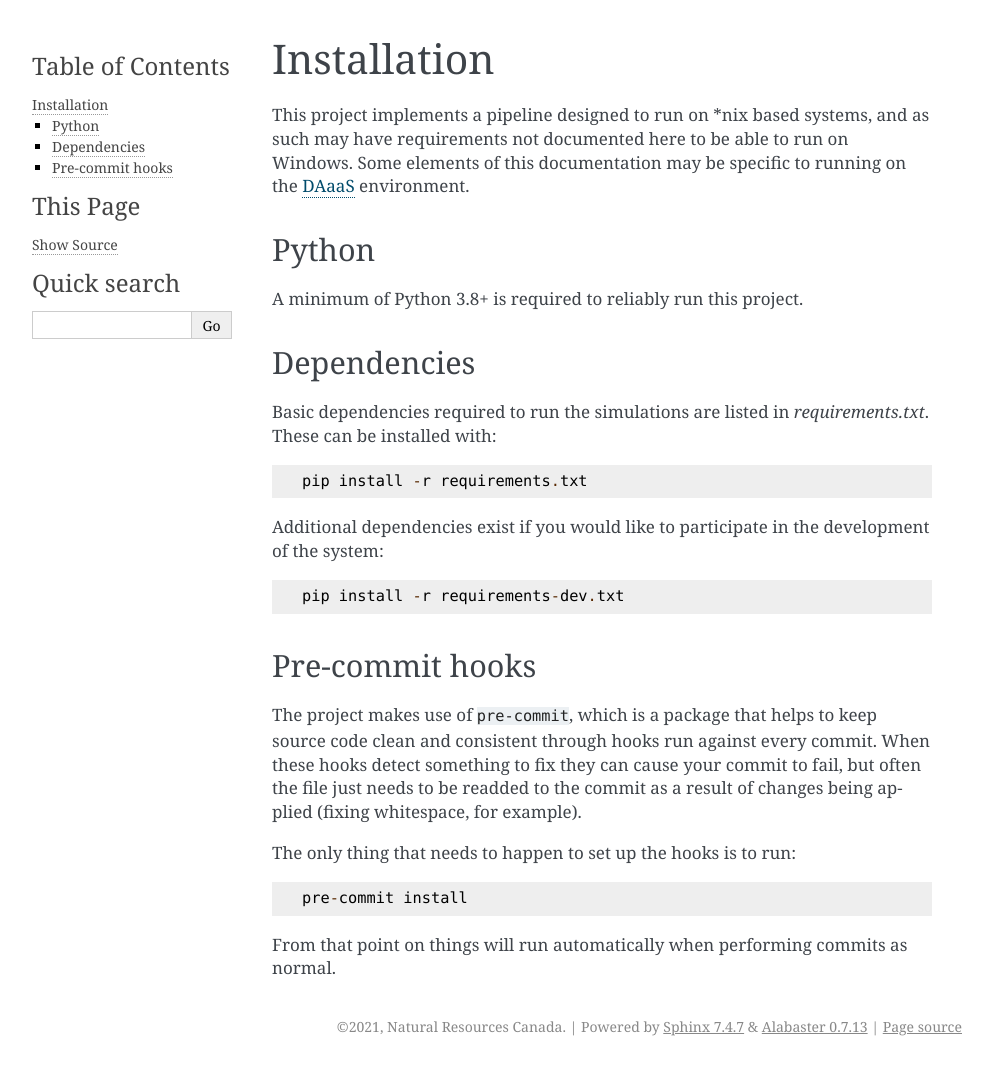
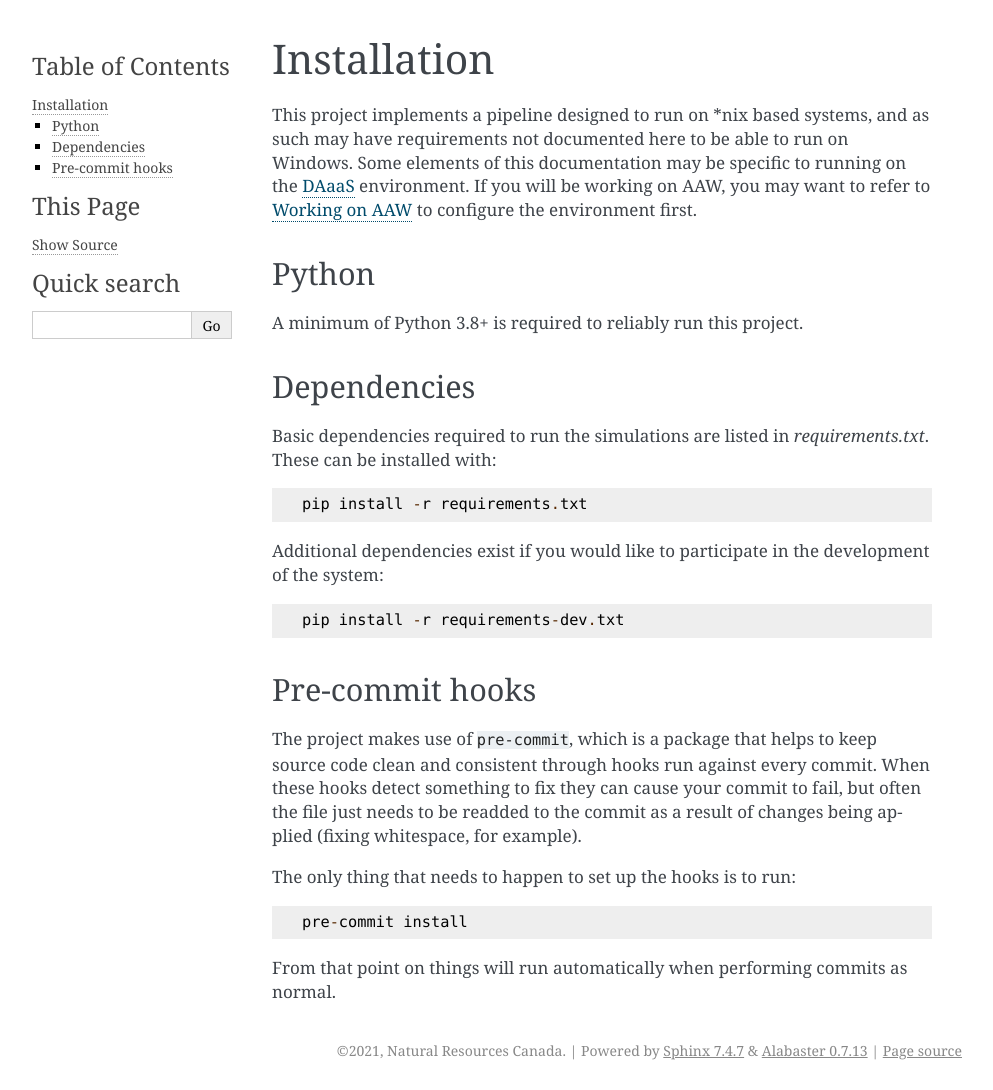
Before and after one commit to canmet-energy/btap_ml, a Sphinx documentation site: the page built from docs/installation.rst, in a window 1280 px wide. Shown: the whole page, without its empty margins (148-1141 px from the left). Built offline with Sphinx 7.4.7, drawn with Linux system fonts in a browser that asks for light colours; before the commit the page ends 1066 px from its top, so only the background shows below that.

Commit message:
Fix link to DAaaS and ref aaw setup.

```diff
--- a/docs/installation.rst
+++ b/docs/installation.rst
@@ -3,7 +3,8 @@ Installation
 
 This project implements a pipeline designed to run on \*nix based systems, and as such may have requirements not
 documented here to be able to run on Windows. Some elements of this documentation may be specific to running on the
-`DAaaS <https://www.statcan.gc.ca/data-analytics-service/>`_ environment.
+`DAaaS <https://statcan.github.io/daaas/>`_ environment. If you will be working on AAW, you may want to refer to
+:doc:`aaw_setup` to configure the environment first.
 
 Python
 ------
```
